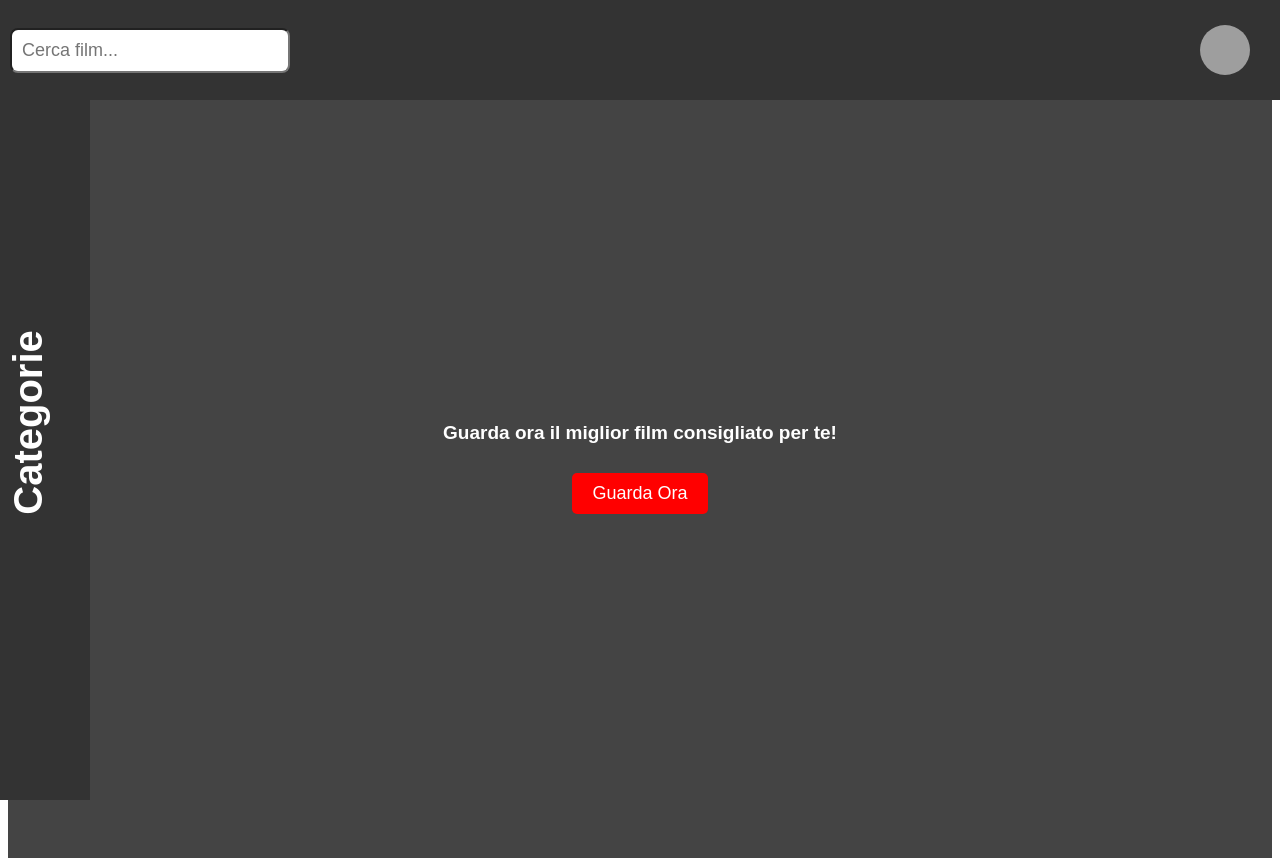
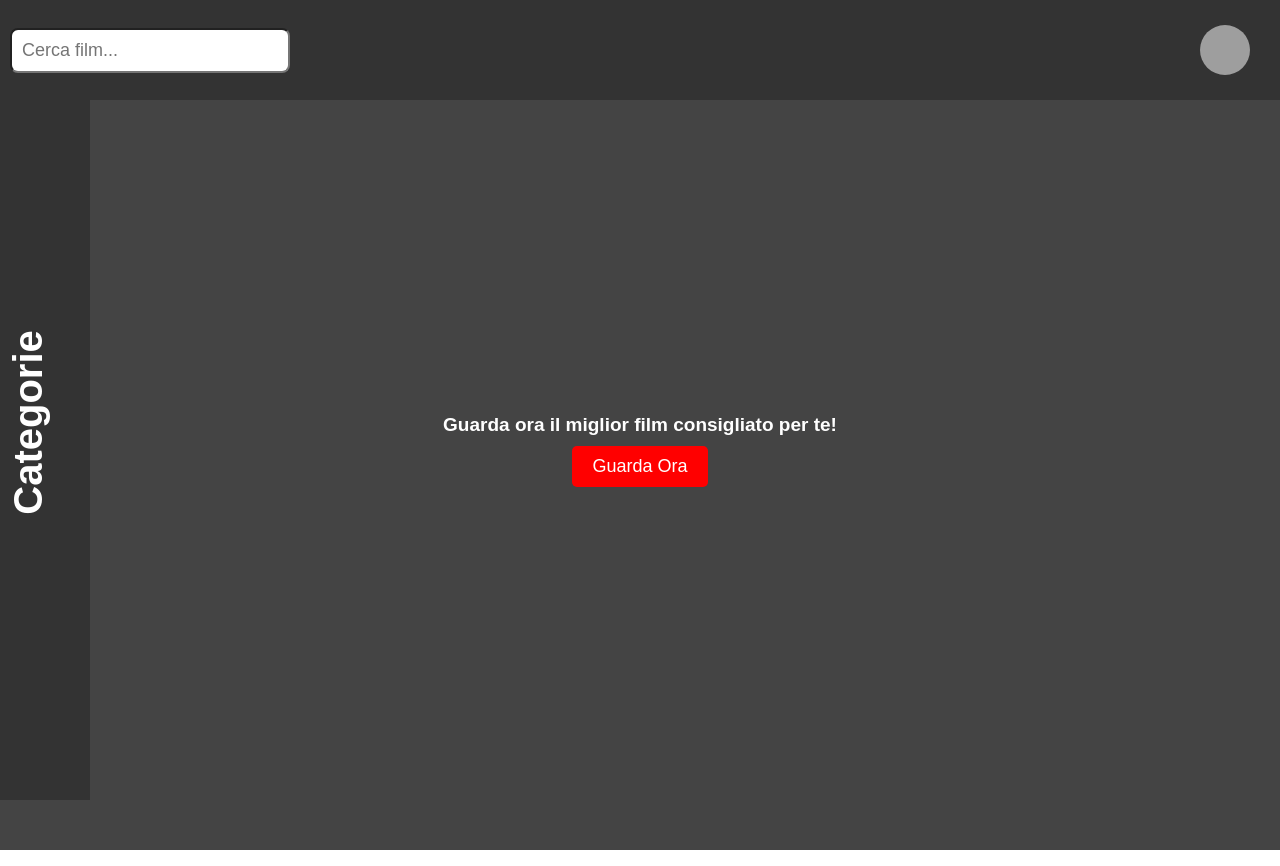
Before and after one commit to FelinorJudy/ngExam, an Angular app: page / in a window 1280 px wide. Built offline with nearby package versions, Linux system fonts and the light colour scheme; no server answers; grey boxes are pictures that could not be loaded.

Commit message:
risoloto problema background

```diff
--- a/src/app/components/test/test.component.css
+++ b/src/app/components/test/test.component.css
@@ -1,5 +1,5 @@
 /* Stili generali */
-body {
+.body {
   height: 100%;
   margin: 0;
   font-family: Arial, sans-serif;
--- a/src/app/components/test/test.component.html
+++ b/src/app/components/test/test.component.html
@@ -1,12 +1,14 @@
-<body>
-
+<div class="body">
   <!-- Navbar -->
   <nav class="navbar">
     <div class="search-bar">
       <input type="text" placeholder="Cerca film..." />
     </div>
     <div class="logo">
-      <img src="https://e1.pngegg.com/pngimages/10/90/png-clipart-clay-os-6-a-macos-icon-netflix-netflix-logo.png" alt="Netflix Logo">
+      <img
+        src="https://e1.pngegg.com/pngimages/10/90/png-clipart-clay-os-6-a-macos-icon-netflix-netflix-logo.png"
+        alt="Netflix Logo"
+      />
     </div>
   </nav>
 
@@ -16,7 +18,8 @@
       <img
         [src]="'https://image.tmdb.org/t/p/w500' + randomMovie.poster_path"
         alt="Copertina del film"
-        class="random-movie-poster" />
+        class="random-movie-poster"
+      />
       <h3>{{ randomMovie.title }}</h3>
     </div>
     <p>Guarda ora il miglior film consigliato per te!</p>
@@ -29,10 +32,9 @@
     <ul>
       @for(genre of genres; track genre.id) {
       <li>
-         <a [routerLink]="['/movies', genre.id]" > {{ genre.name }} </a>
+        <a [routerLink]="['/movies', genre.id]"> {{ genre.name }} </a>
       </li>
       }
     </ul>
   </div>
-
-</body>
+</div>
--- a/src/styles.css
+++ b/src/styles.css
@@ -1 +1,4 @@
 /* You can add global styles to this file, and also import other style files */
+body,p {
+  margin:0;
+}
```
Lines whose indentation alone changed are shown as unchanged.
